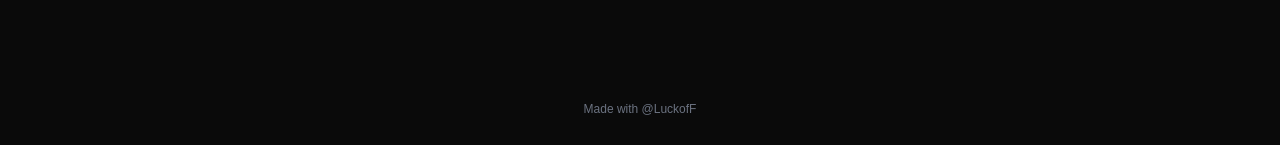
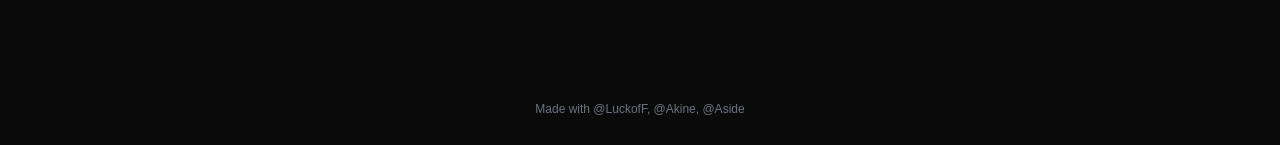
Before and after one commit to timoshuk5mika-ux/Dragon-Analytics, a React (Vite) app in the folder Frontend/: page /Dragon-Analytics/heroes in a window 1280 px wide. Shown: the part 1264-1409 px from the top of the page. Built offline with nearby package versions, Linux system fonts and the light colour scheme.

Commit message:
Добавил теги в footer, подправил сетку, начал делать страницу входа

```diff
--- a/Frontend/src/componets/Footer.tsx
+++ b/Frontend/src/componets/Footer.tsx
@@ -3,7 +3,7 @@ import './css/Footer.css';
 function Footer() {
   return (
     <footer className="footer">
-      Made with @LuckofF
+      Made with @LuckofF, @Akine, @Aside
     </footer>
   );
 }
--- /dev/null
+++ b/Frontend/src/componets/MainLogin.tsx
@@ -0,0 +1,10 @@
+
+import './css/Main.css'
+
+function Main() {
+    return(<main>
+
+    </main >)
+}
+
+export default Main
--- a/Frontend/src/componets/css/Main.css
+++ b/Frontend/src/componets/css/Main.css
@@ -86,6 +86,7 @@
 .main-grid {
   display: grid;
   gap: 24px;
+  justify-content: space-between;
 }
 
 @media (min-width: 768px) {
--- a/Frontend/src/pages/login-page.tsx
+++ b/Frontend/src/pages/login-page.tsx
@@ -1,5 +1,6 @@
+import Footer from '../componets/Footer';
 import Header from '../componets/Header';
-
+import Main from '../componets/MainLogin';
 
 import '../componets/css/App.css';
 
@@ -7,7 +8,8 @@ import '../componets/css/App.css';
 function Loginpage () {
     return(<div className='app-wrapper app-dark'>
         <Header />
-
+        <Main />
+        <Footer />
     </div>)
 }
 
```
